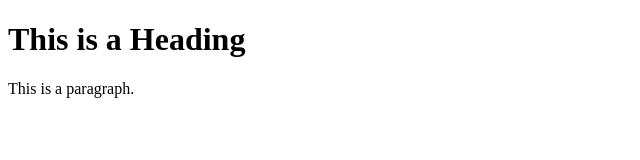
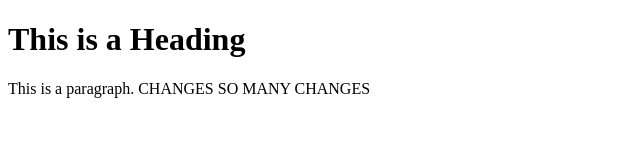
Before and after one commit to grmortim/grmortim.github.io, a plain HTML site: page index.html in a window 1280 px wide. Shown: the whole page, without its empty margins (0-640 px from the left). Drawn offline with Linux system fonts and the light colour scheme.

Commit message:
TEST of Staged Changes

```diff
--- a/index.html
+++ b/index.html
@@ -6,7 +6,7 @@
 <body>
 
 <h1>This is a Heading</h1>
-<p>This is a paragraph.</p>
+<p>This is a paragraph. CHANGES SO MANY CHANGES</p>
 
 </body>
 </html>
```
